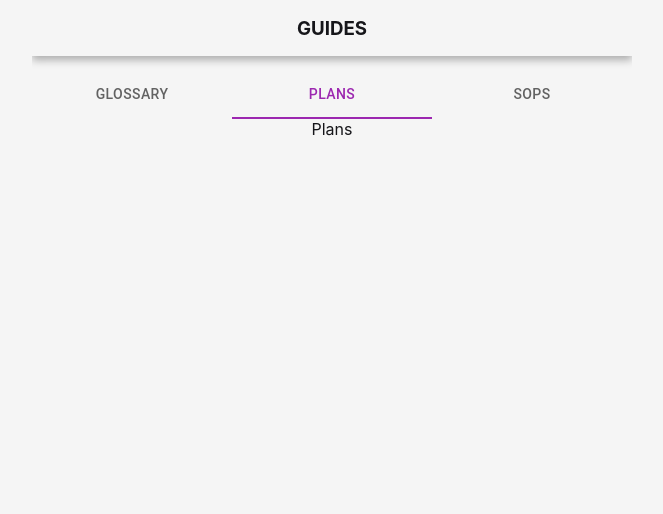
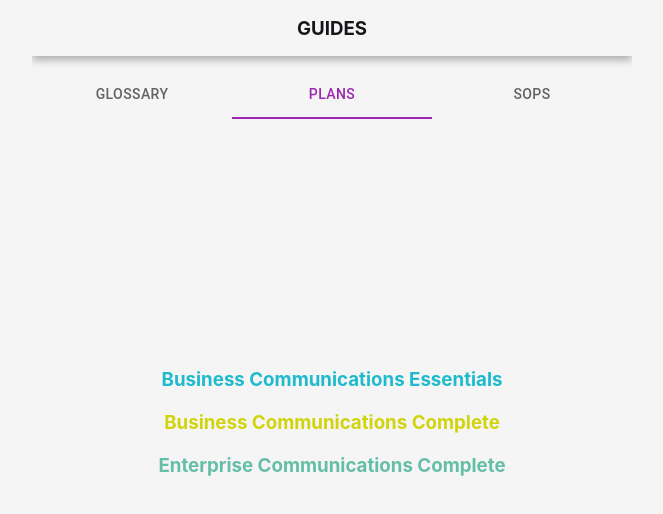
Before and after one commit to digitalkatana-dev/my-tools, a React (Create React App) app: page /guides in a window 1280 px wide. Both pictures are taken after a click on the tab "PLANS". Shown: the top 514 px of the page, without its empty margins (308-971 px from the left). Built offline with nearby package versions, Linux system fonts and the light colour scheme; a web font is replaced by a local one.

Commit message:
added plan component folders

```diff
--- a/src/features/Guide/components/Plans/Plans.jsx
+++ b/src/features/Guide/components/Plans/Plans.jsx
@@ -1,7 +1,41 @@
-import React from 'react';
+import { useState } from 'react';
+import BusinessEssentials from './components/BusinessEssentials';
+import BusinessComplete from './components/BusinessComplete';
+import EnterpriseComplete from './components/EnterpriseComplete';
+import './plans.scss';
 
 const Plans = () => {
-	return <div>Plans</div>;
+	const [view, setView] = useState('index');
+
+	const handleClick = (plan) => {
+		setView(plan);
+	};
+
+	return (
+		<div id='plans'>
+			{view === 'be' ? (
+				<BusinessEssentials />
+			) : view === 'bc' ? (
+				<BusinessComplete />
+			) : view === 'ec' ? (
+				<EnterpriseComplete />
+			) : (
+				view === 'index' && (
+					<div className='plan-list'>
+						<h3 className='be' onClick={() => handleClick('be')}>
+							Business Communications Essentials
+						</h3>
+						<h3 className='bc' onClick={() => handleClick('bc')}>
+							Business Communications Complete
+						</h3>
+						<h3 className='ec' onClick={() => handleClick('ec')}>
+							Enterprise Communications Complete
+						</h3>
+					</div>
+				)
+			)}
+		</div>
+	);
 };
 
 export default Plans;
--- /dev/null
+++ b/src/features/Guide/components/Plans/components/BusinessComplete/BusinessComplete.jsx
@@ -0,0 +1,7 @@
+import React from 'react';
+
+const BusinessComplete = () => {
+	return <div>BusinessComplete</div>;
+};
+
+export default BusinessComplete;
--- /dev/null
+++ b/src/features/Guide/components/Plans/components/BusinessComplete/index.js
@@ -0,0 +1,3 @@
+import BusinessComplete from './BusinessComplete';
+
+export default BusinessComplete;
--- /dev/null
+++ b/src/features/Guide/components/Plans/components/BusinessEssentials/BusinessEssentials.jsx
@@ -0,0 +1,7 @@
+import React from 'react';
+
+const BusinessEssentials = () => {
+	return <div>BusinessEssentials</div>;
+};
+
+export default BusinessEssentials;
--- /dev/null
+++ b/src/features/Guide/components/Plans/components/BusinessEssentials/index.js
@@ -0,0 +1,3 @@
+import BusinessEssentials from './BusinessEssentials';
+
+export default BusinessEssentials;
--- /dev/null
+++ b/src/features/Guide/components/Plans/components/EnterpriseComplete/EnterpriseComplete.jsx
@@ -0,0 +1,7 @@
+import React from 'react';
+
+const EnterpriseComplete = () => {
+	return <div>EnterpriseComplete</div>;
+};
+
+export default EnterpriseComplete;
--- /dev/null
+++ b/src/features/Guide/components/Plans/components/EnterpriseComplete/index.js
@@ -0,0 +1,3 @@
+import EnterpriseComplete from './EnterpriseComplete';
+
+export default EnterpriseComplete;
--- /dev/null
+++ b/src/features/Guide/components/Plans/plans.scss
@@ -0,0 +1,30 @@
+#plans {
+	height: calc(100vh - 194px);
+	display: flex;
+	flex-direction: column;
+	padding: var(--spacing);
+
+	.plan-list {
+		flex: 1;
+		display: flex;
+		flex-direction: column;
+		justify-content: center;
+		gap: 20px;
+
+		h3 {
+			cursor: pointer;
+
+			&.be {
+				color: #20bacd;
+			}
+
+			&.bc {
+				color: #d1d40d;
+			}
+
+			&.ec {
+				color: #65bea6;
+			}
+		}
+	}
+}
--- a/src/features/Guide/components/TabPanel/TabPanel.jsx
+++ b/src/features/Guide/components/TabPanel/TabPanel.jsx
@@ -1,4 +1,5 @@
 import React from 'react';
+import './panel.scss';
 
 const TabPanel = ({ value, index, children, ...other }) => {
 	return (
@@ -6,6 +7,7 @@ const TabPanel = ({ value, index, children, ...other }) => {
 			role='tabpanel'
 			hidden={value !== index}
 			id={`tabpanel-${index}`}
+			className='panel'
 			{...other}
 		>
 			{value === index && <>{children}</>}
--- a/src/features/Guide/guide.scss
+++ b/src/features/Guide/guide.scss
@@ -21,6 +21,8 @@
 
 	.tab-data {
 		flex: 1;
+		display: flex;
+		flex-direction: column;
 		overflow: auto;
 	}
 }
```
Also changed, not shown: src/features/Guide/components/TabPanel/panel.scss (added).
